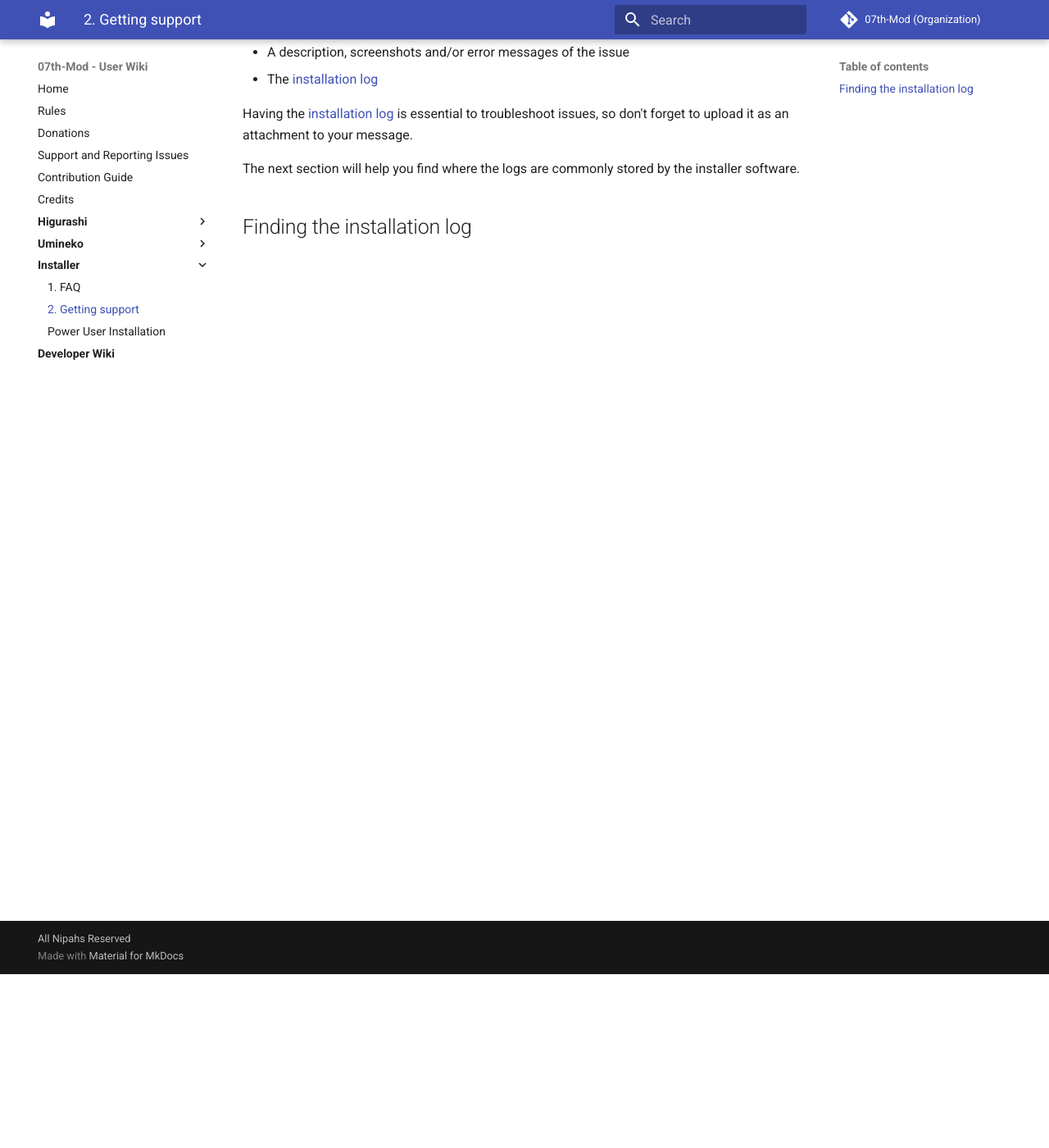
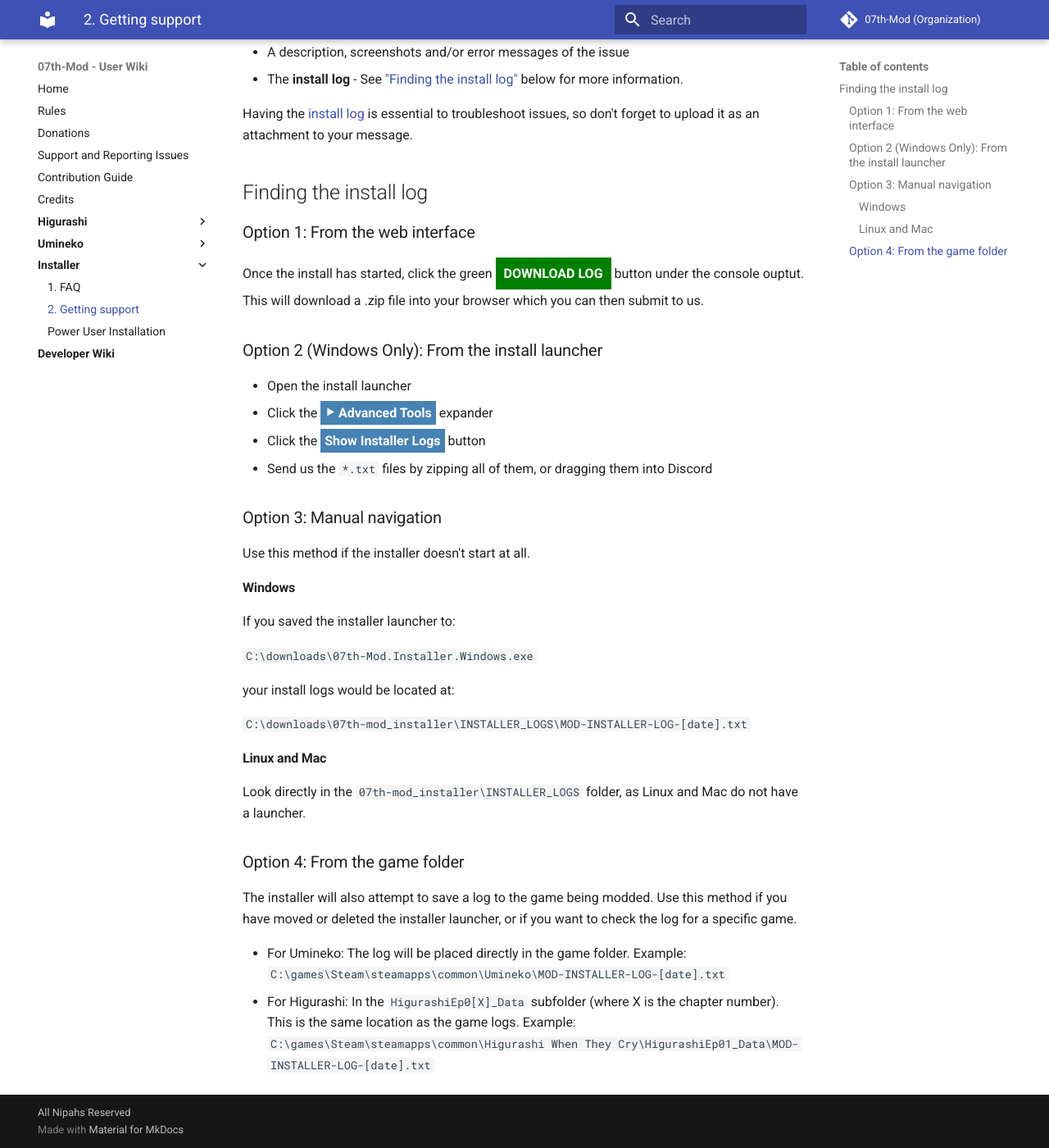
Before and after one commit to 07th-mod/wiki, an MkDocs documentation site: the page built from docs/Installer/support.md, in a window 1280 px wide and 1400 px high, scrolled down 212 px. Shown: the whole window at 82% size. Built offline with MkDocs 1.6.1 and Material for MkDocs 9.7.7, drawn with Linux system fonts in a browser that asks for light colours.

Commit message:
Describe how to find the install logs

```diff
--- a/docs/Installer/support.md
+++ b/docs/Installer/support.md
@@ -5,10 +5,44 @@
 When asking for support, keep in mind the following:
 
 - A description, screenshots and/or error messages of the issue
-- The [installation log](#finding-the-installation-log)
+- The **install log** - See ["Finding the install log"](#finding-the-install-log) below for more information.
 
-Having the [installation log](#finding-the-installation-log) is essential to troubleshoot issues, so don't forget to upload it as an attachment to your message.
+Having the [install log](#finding-the-install-log) is essential to troubleshoot issues, so don't forget to upload it as an attachment to your message.
 
-The next section will help you find where the logs are commonly stored by the installer software.
+## Finding the install log
 
-## Finding the installation log
+### Option 1: From the web interface
+
+Once the install has started, click the green <b style="background: green; color:white; padding: 10px; line-height: 40px">DOWNLOAD LOG</b> button under the console ouptut. This will download a .zip file into your browser which you can then submit to us.
+
+### Option 2 (Windows Only): From the install launcher
+
+- Open the install launcher
+- Click the <b style="background: SteelBlue; color:white; padding: 5px">⯈ Advanced Tools</b> expander
+- Click the <b style="background: SteelBlue; color:white; padding: 5px">Show Installer Logs</b> button
+- Send us the `*.txt` files by zipping all of them, or dragging them into Discord
+
+### Option 3: Manual navigation
+
+Use this method if the installer doesn't start at all.
+
+#### Windows
+
+If you saved the installer launcher to:
+
+`C:\downloads\07th-Mod.Installer.Windows.exe`
+
+your install logs would be located at:
+
+`C:\downloads\07th-mod_installer\INSTALLER_LOGS\MOD-INSTALLER-LOG-[date].txt`
+
+#### Linux and Mac
+
+Look directly in the `07th-mod_installer\INSTALLER_LOGS` folder, as Linux and Mac do not have a launcher.
+
+### Option 4: From the game folder
+
+The installer will also attempt to save a log to the game being modded. Use this method if you have moved or deleted the installer launcher, or if you want to check the log for a specific game.
+
+- For Umineko: The log will be placed directly in the game folder. Example:<br>`C:\games\Steam\steamapps\common\Umineko\MOD-INSTALLER-LOG-[date].txt`
+- For Higurashi: In the `HigurashiEp0[X]_Data` subfolder (where X is the chapter number). This is the same location as the game logs. Example: <br> `C:\games\Steam\steamapps\common\Higurashi When They Cry\HigurashiEp01_Data\MOD-INSTALLER-LOG-[date].txt`
```
